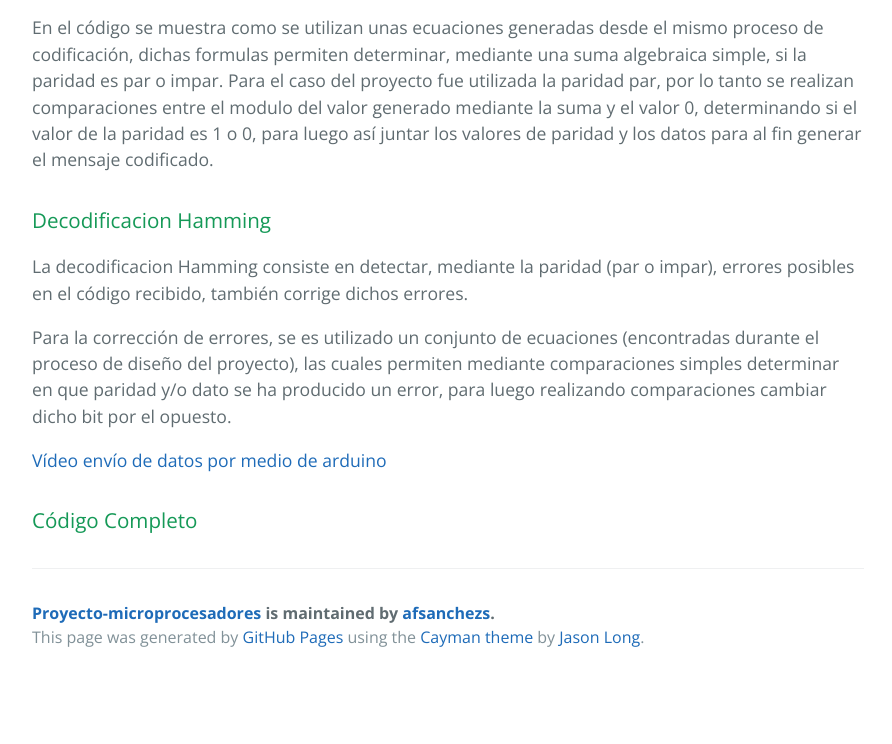
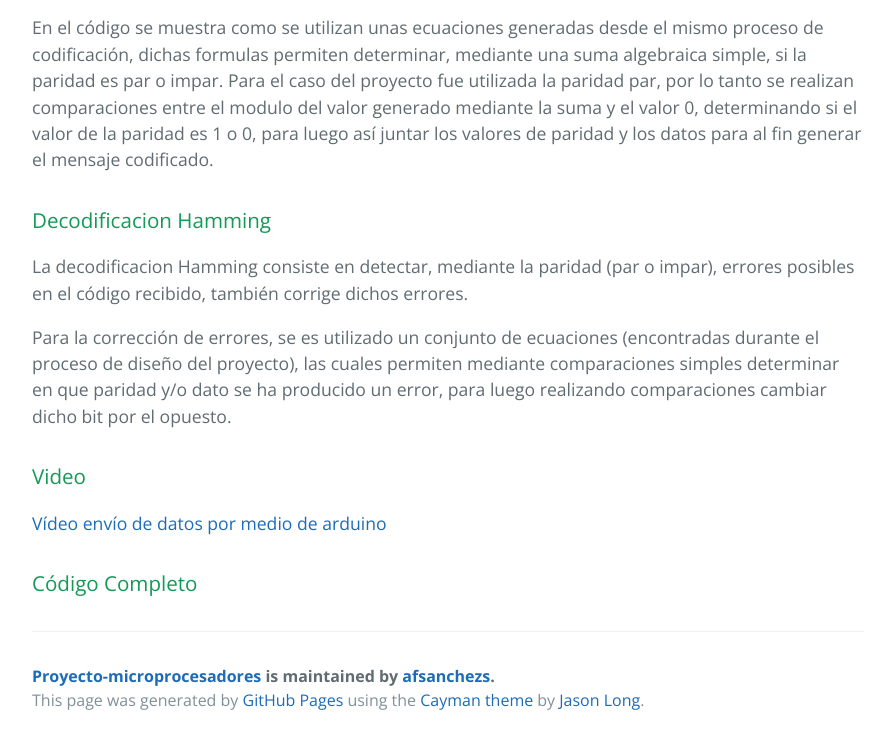
Before and after one commit to afsanchezs/Proyecto-Microprocesadores, a plain HTML site: page index.html in a window 1280 px wide. Shown: the part 922-1666 px from the top of the page, without its empty margins (192-1084 px from the left). Before the commit the page ends 1603 px from the top, so only its background shows below. Drawn offline with nearby package versions, Linux system fonts and the light colour scheme.

```diff
--- a/index.html
+++ b/index.html
@@ -43,6 +43,9 @@
 
 <p>Para la corrección de errores, se es utilizado un conjunto de ecuaciones (encontradas durante el proceso de diseño del proyecto), las cuales permiten mediante comparaciones simples determinar en que paridad y/o dato se ha producido un error, para luego realizando comparaciones cambiar dicho bit por el opuesto.</p>
 
+<h3>
+<a id="video" class="anchor" href="#video" aria-hidden="true"><span class="octicon octicon-link"></span></a>Video</h3>
+
 <p><a href="https://www.youtube.com/watch?v=ow4kUFvyeJY&amp;feature=youtu.be">Vídeo envío de datos por medio de arduino</a></p>
 
 <h3>
```
Also changed, not shown: params.json (+1 -1 lines).
